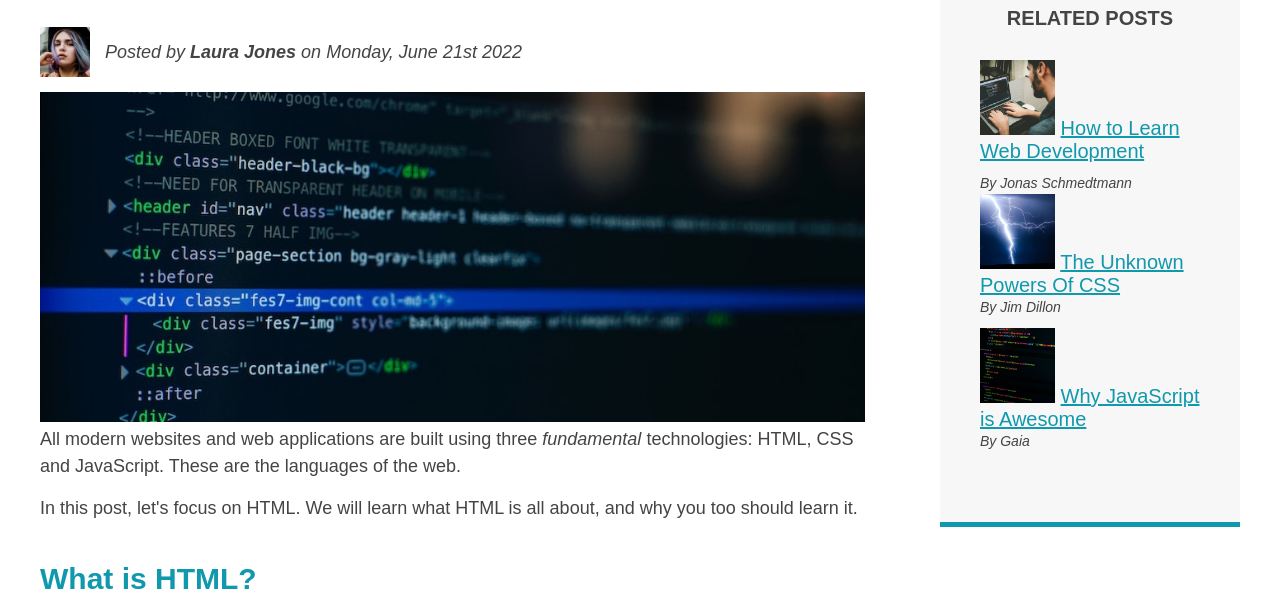
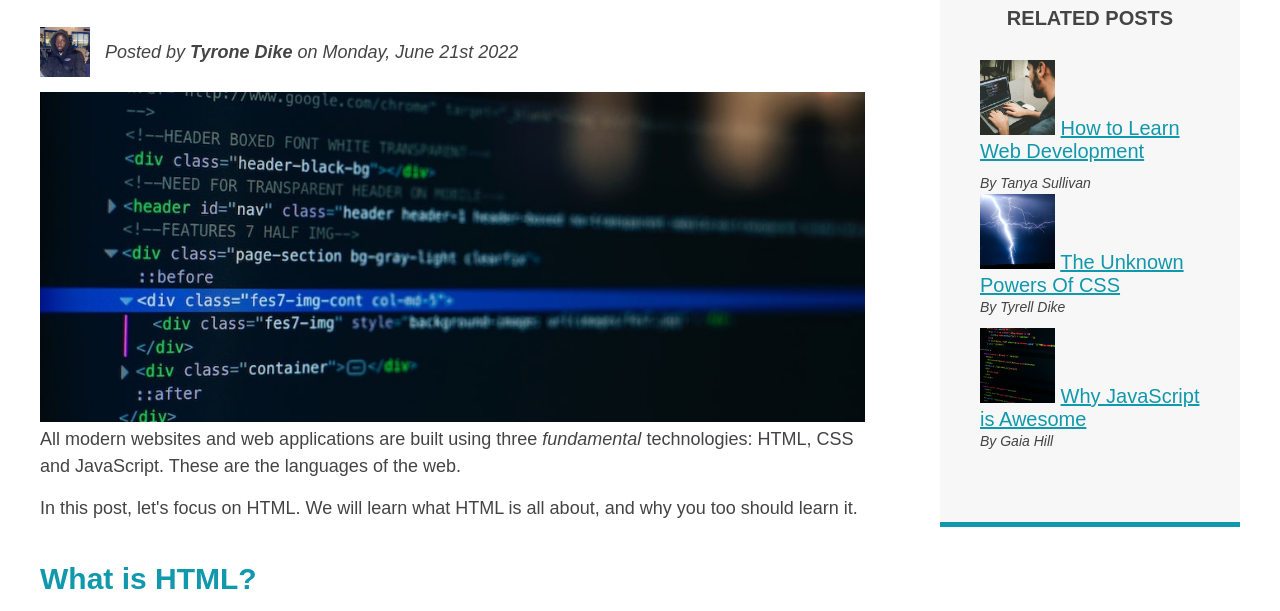
Before and after one commit to TyDk25/Blog, a plain HTML site: page index.html in a window 1280 px wide. Shown: the part 189-800 px from the top of the page. Drawn offline with Linux system fonts and the light colour scheme.

Commit message:
Changed Photo

```diff
--- a/index.html
+++ b/index.html
@@ -28,10 +28,10 @@
             <header class="post-header">
                 <h2>The Basic Language of the WEB: HTML</h2>
                 <div class="author-box">
-                    <img class="author-image" src="img/laura-jones.jpg" alt="girl" height="50" width="50" class="girl">
+                    <img class="author-image" src="img/me.jpg" alt="girl" height="50" width="50" class="girl">
 
 
-                    <p class="author">Posted by <strong>Laura Jones</strong> on Monday, June 21st 2022</p>
+                    <p class="author">Posted by <strong>Tyrone Dike</strong> on Monday, June 21st 2022</p>
                 </div>
 
                 <img src="img/post-img.jpg" alt="HTML code on a screen" class="post-img">
@@ -92,16 +92,16 @@
 
                     <img src="img/related-1.jpg" width="75" height="75">
                     <a href="#">How to Learn Web Development</a></li>
-                <p class="related-author">By Jonas Schmedtmann</p>
+                <p class="related-author">By Tanya Sullivan</p>
                 <li>
                     <img src="img/related-2.jpg" width="75" height="75">
                     <a href="#">The Unknown Powers Of CSS</a>
-                    <p class="related-author">By Jim Dillon</p>
+                    <p class="related-author">By Tyrell Dike</p>
                 <li>
 
                     <img src="img/related-3.jpg" width="75" height="75">
                     <a href="#"> Why JavaScript is Awesome</a>
-                    <p class="related-author">By Gaia</p>
+                    <p class="related-author">By Gaia Hill</p>
 
 
 
--- a/styles.css
+++ b/styles.css
@@ -239,7 +239,3 @@ article {
   margin-bottom: 0;
 
 }
-
-article {
-
-}
```
Also changed, not shown: img/me.jpg (added).
